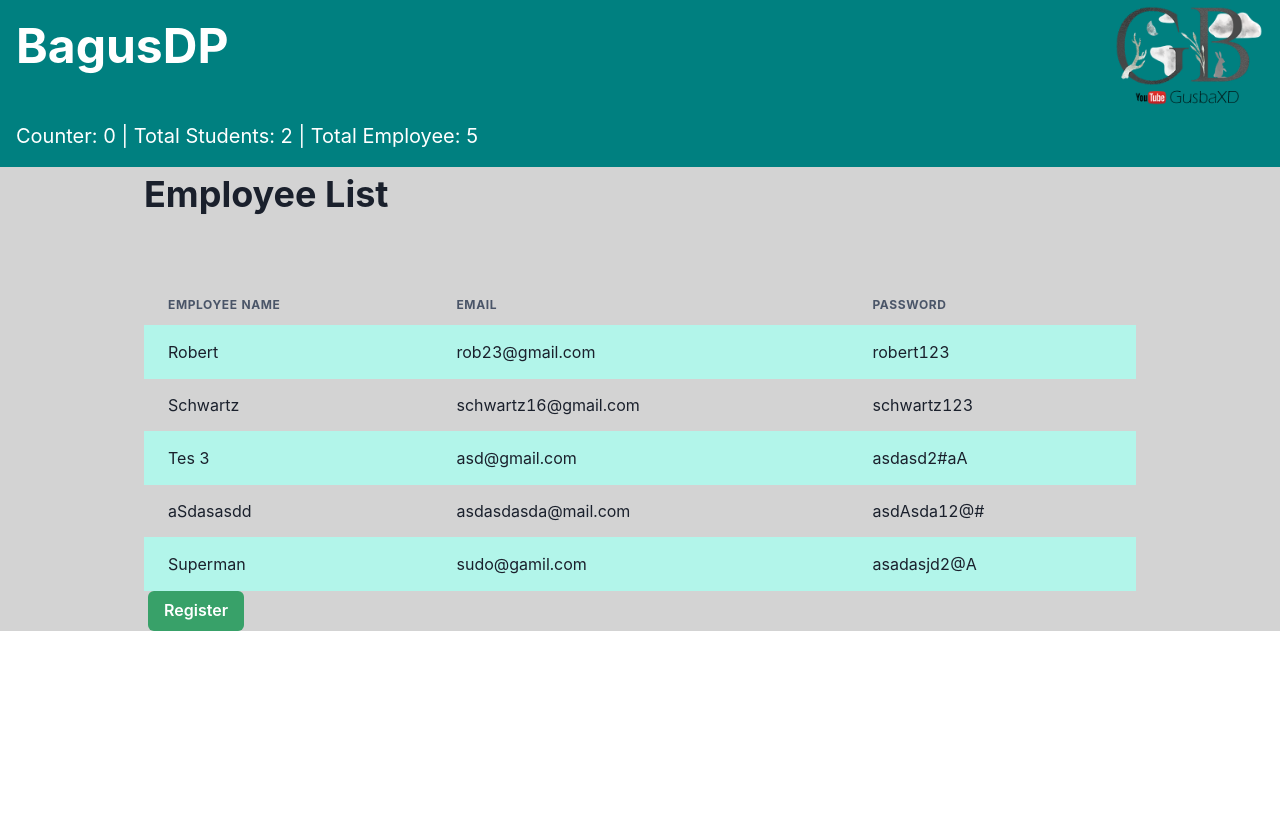
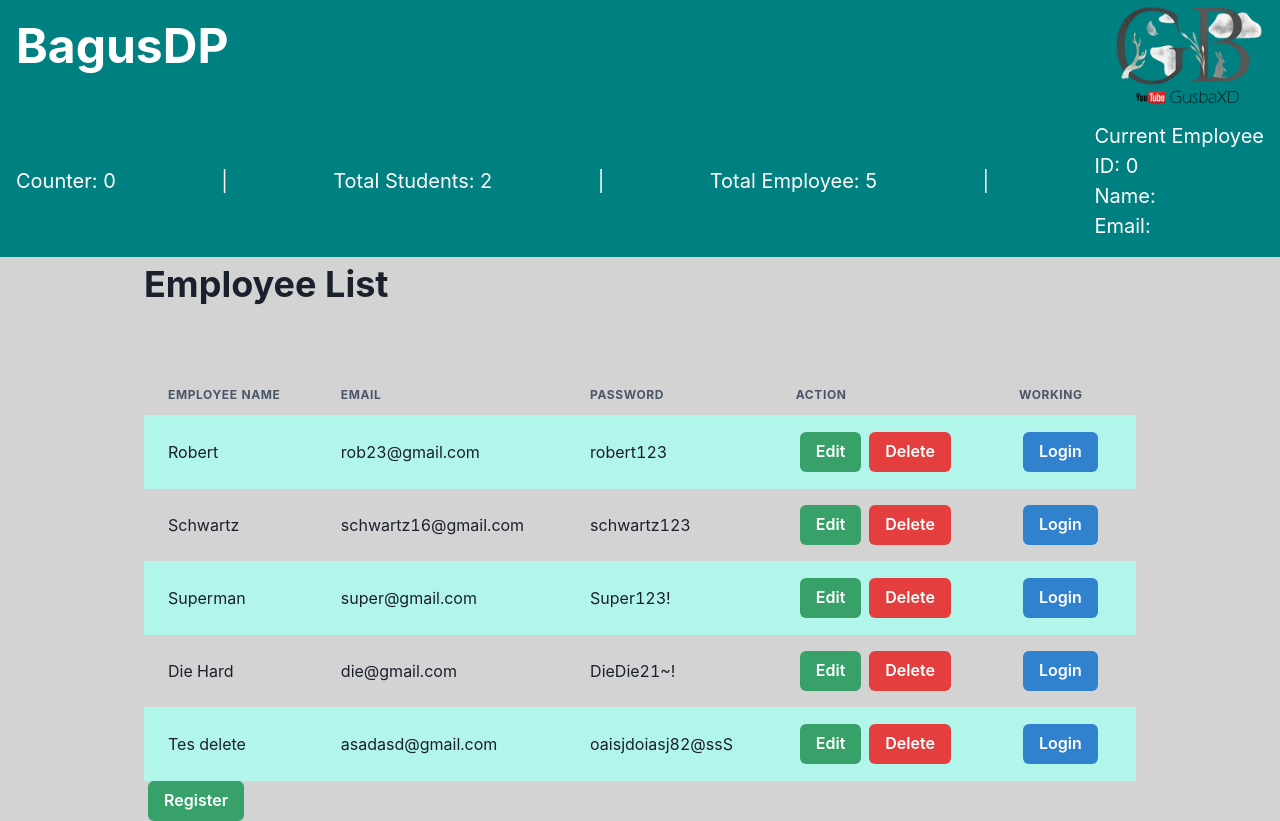
Before and after one commit to BagusDP2011/Exercise, a React (Create React App) app: page /exerciseemployee in a window 1280 px wide. Shown: the part 260-1081 px from the top of the page. Before the commit the page ends 891 px from the top, so only its background shows below. Built offline with nearby package versions, Linux system fonts and the light colour scheme; data requests are answered from the project's data file.

Commit message:
20220902 - Employee exercise done

```diff
--- a/db/db.json
+++ b/db/db.json
@@ -19,7 +19,7 @@
       "stock": 10
     }
   ],
-  "employee": [
+  "employees": [
     {
       "id": 1,
       "employee_name": "Robert",
@@ -33,22 +33,22 @@
       "password": "schwartz123"
     },
     {
-      "employee_name": "Tes 3",
-      "email": "asd@gmail.com",
-      "password": "asdasd2#aA",
-      "id": 3
-    },
-    {
-      "employee_name": "aSdasasdd",
-      "email": "asdasdasda@mail.com",
-      "password": "asdAsda12@#",
+      "employee_name": "Superman",
+      "email": "super@gmail.com",
+      "password": "Super123!",
       "id": 4
     },
     {
-      "employee_name": "Superman",
-      "email": "sudo@gamil.com",
-      "password": "asadasjd2@A",
+      "employee_name": "Die Hard",
+      "email": "die@gmail.com",
+      "password": "DieDie21~!",
       "id": 5
+    },
+    {
+      "employee_name": "Tes delete",
+      "email": "asadasd@gmail.com",
+      "password": "oaisjdoiasj82@ssS",
+      "id": 6
     }
   ]
 }
--- a/src/App.jsx
+++ b/src/App.jsx
@@ -22,6 +22,7 @@ import logo from './assets/GBBlack.png'
 import { fillEmployeeList } from "../src/features/employee/employeeSlice"
 import { useEffect } from "react";
 import { jsonServerDataAPI } from "../src/api/index"
+import ExerciseEmployeeEdit from "./pages/ExerciseEmployeeEdit";
 
 
 
@@ -34,7 +35,7 @@ function App() {
 
   const fetchEmployees = async () => {
     try {
-        const response = await jsonServerDataAPI.get("/employee")
+        const response = await jsonServerDataAPI.get("/employees")
         dispatch(fillEmployeeList(response.data))
         console.log(response.data)
     } catch (err){
@@ -153,9 +154,32 @@ function App() {
               </HStack>
 
             <GridItem>
+            <HStack justifyContent={"space-between"}>
             <Text fontSize="xl" color="white">
-            Counter: {counterSelector.value} | Total Students: {studentSelector.data.length} | Total Employee: {employeeSelector.data.length}
+            Counter: {counterSelector.value}
             </Text>
+            <Text fontSize="xl" color="white">
+            |
+            </Text>
+            <Text fontSize="xl" color="white">
+            Total Students: {studentSelector.data.length}
+            </Text>
+            <Text fontSize="xl" color="white">
+            |
+            </Text >
+            <Text fontSize="xl" color="white">
+            Total Employee: {employeeSelector.data.length}
+            </Text>
+            <Text fontSize="xl" color="white">
+            |
+            </Text >
+            <Text fontSize="xl" color="white">
+              Current Employee <br />
+              ID: {employeeSelector.takeEmployee.id} <br />
+              Name: {employeeSelector.takeEmployee.employee_name} <br />
+              Email: {employeeSelector.takeEmployee.email}
+            </Text>
+            </HStack>
             </GridItem>
 
           </Grid>
@@ -178,6 +202,8 @@ function App() {
         <Route path="/productlist/:id" element={<ProductEdit />} />
         <Route path="/exerciseemployee" element={<ExerciseEmployee />} />
         <Route path="/exerciseemployeeregist" element={<ExerciseEmployeeRegist />} />
+        <Route path="/exerciseemployeeedit/:id" element={<ExerciseEmployeeEdit />} />
+
       </Routes>
     </Box>
   );
--- a/src/features/employee/employeeSlice.js
+++ b/src/features/employee/employeeSlice.js
@@ -3,11 +3,25 @@ import { createSlice } from "@reduxjs/toolkit";
 const initialState = {
   data: [
     {
-        employee_name: "",
-        email: "",
-        password: "",
-    }
+      employee_name: "",
+      email: "",
+      password: "",
+    },
   ],
+  currentEmployee: {
+    employee_name: "",
+    email: "",
+    password: "",
+    id: 0,
+  },
+  editEmployee: {},
+
+  takeEmployee: {
+    employee_name: "",
+    email: "",
+    password: "",
+    id: 0,
+  },
 };
 
 export const employeeSlice = createSlice({
@@ -15,13 +29,23 @@ export const employeeSlice = createSlice({
   initialState: initialState,
   reducers: {
     fillEmployeeList: (state, action) => {
-      state.data = action.payload
-
-    }
+      state.data = action.payload;
+    },
+    editEmployee: (state, action) => {
+      state.editEmployee = action.payload;
+    },
+    takeEmployee: (state, action) => {
+      state.takeEmployee = {
+        employee_name: action.payload,
+        email: action.payload.email,
+        password: action.payload.password,
+        id: action.payload.id,
+      }
+    },
   },
 });
 
+export const { fillEmployeeList, editEmployee, takeEmployee } =
+  employeeSlice.actions;
 
-export const { fillEmployeeList } = employeeSlice.actions
-
-export default employeeSlice.reducer
+export default employeeSlice.reducer;
--- a/src/pages/ExerciseEmployee.jsx
+++ b/src/pages/ExerciseEmployee.jsx
@@ -1,33 +1,112 @@
-import { Box, Button, Table, Text, Thead, Tbody, Th, Td, Tr, Container, Toast, useToast, Grid, GridItem, FormControl, Input, FormLabel, FormErrorMessage,  } from "@chakra-ui/react"
-import { useState, useEffect  } from "react"
-import { useDispatch, useSelector } from "react-redux"
-import { jsonServerDataAPI } from "../api"
-import { useFormik } from "formik"
-import * as Yup from 'yup'
-import { Link } from "react-router-dom"
-import ExerciseEmployeeRegist from "./ExerciseEmployeeRegist"
-
+import {
+  Box,
+  Button,
+  Table,
+  Text,
+  Thead,
+  Tbody,
+  Th,
+  Td,
+  Tr,
+  Container,
+  Toast,
+  useToast,
+  Grid,
+  GridItem,
+  FormControl,
+  Input,
+  FormLabel,
+  FormErrorMessage,
+} from "@chakra-ui/react";
+import { useState, useEffect } from "react";
+import { useSelector } from "react-redux";
+import { useParams } from "react-router-dom";
+import { jsonServerDataAPI } from "../api";
+import { useFormik } from "formik";
+import * as Yup from "yup";
+import { Link } from "react-router-dom";
+import ExerciseEmployeeRegist from "./ExerciseEmployeeRegist";
+import { takeEmployee } from "../features/employee/employeeSlice";
+import fetchEmployees from "../App";
+import { useDispatch } from "react-redux";
+import { fillEmployeeList } from "../features/employee/employeeSlice";
 
 const ExerciseEmployee = () => {
-    // const [Employee, setEmployee] = useState([])
-    const EmployeeSelector = useSelector((state) => state.employee)
-    const dispatch = useDispatch()
+  const employeeSelector = useSelector((state) => state.employee);
+  const Toast = useToast();
+  const params = useParams();
+  const dispatch = useDispatch();
 
-    const Toast = useToast()
+  const fetchEmployees = async () => {
+    try {
+      const response = await jsonServerDataAPI.get("/employees");
+      dispatch(fillEmployeeList(response.data));
+      console.log(response.data);
+    } catch (err) {
+      console.log(err);
+      Toast({
+        title: "Network error",
+        status: "error",
+      });
+    }
+  };
 
+  const deleteBtnHandler = async (id) => {
+    try {
+      await jsonServerDataAPI.delete(`/employees/${id}`);
+      fetchEmployees();
+      Toast({ title: "Product Deleted", status: "info" });
+    } catch (err) {
+      console.log(err);
+    }
+  };
 
-    const renderEmployee = () =>{
-        return EmployeeSelector.data.map((val) => {
+  const loginBtnHandler = async (data) => {
+    try {
+      dispatch(takeEmployee(data));
+      fetchEmployees();
+      Toast({ title: "Login successfully", status: "info" });
+    } catch (err) {
+      console.log(err);
+      alert("err");
+    }
+  };
+
+  const renderEmployee = () => {
+    return employeeSelector.data.map((val) => {
       return (
         <Tr key={val.id}>
           <Td>{val.employee_name}</Td>
           <Td>{val.email}</Td>
           <Td>{val.password}</Td>
-
+          <Td>
+            <Link to={`/ExerciseEmployeeEdit/${val.id}`}>
+              <Button mx="1" colorScheme="green">
+                Edit
+              </Button>
+            </Link>
+            <Button
+              mx="1"
+              colorScheme="red"
+              onClick={() => deleteBtnHandler(val.id)}
+            >
+              Delete
+            </Button>
+          </Td>
+          <Td>
+            <Button
+              mx="1"
+              isDisabled={val.id === employeeSelector.takeEmployee.id}
+              colorScheme="blue"
+              onClick={() => loginBtnHandler(val)}
+            >
+              Login
+            </Button>
+          </Td>
         </Tr>
-            )
-        })
-    }
+      );
+    });
+  };
 
   const formik = useFormik({
     initialValues: {
@@ -37,32 +116,33 @@ const ExerciseEmployee = () => {
     },
     onSubmit: async (values) => {
       try {
-                const { employee_name, email, password } = values
+        const { employee_name, email, password } = values;
         let newemployee = {
           employee_name,
           email,
-                    password
-                }
+          password,
+        };
 
-                await jsonServerDataAPI.post("/Employee", newemployee)
-                fetchEmployees()
-                Toast({ title: "Employee Added", status:"success"})
-
+        await jsonServerDataAPI.post("/Employees", newemployee);
+        fetchEmployees();
+        Toast({ title: "Employee Added", status: "success" });
       } catch (err) {
-                Toast({ title: "Failed", status:"error"})
-                console.log(err)
-
+        Toast({ title: "Failed", status: "error" });
+        console.log(err);
       }
     },
     validationSchema: Yup.object({
       employee_name: Yup.string().required("Nama Produk: Tidak boleh kosong"),
-            email: Yup.number().required("Harga Produk: Tidak boleh kosong").min(1000, "Minimum 1k").max(100000, "Max 100k"),
-            password: Yup.number().required("password Produk: Tidak boleh kosong").min(1)
+      email: Yup.number()
+        .required("Harga Produk: Tidak boleh kosong")
+        .min(1000, "Minimum 1k")
+        .max(100000, "Max 100k"),
+      password: Yup.number()
+        .required("password Produk: Tidak boleh kosong")
+        .min(1),
     }),
     validateOnChange: false,
-
-    })
-
+  });
 
   return (
     <Container maxW="container.lg">
@@ -70,23 +150,25 @@ const ExerciseEmployee = () => {
         Employee List
       </Text>
 
-
-            <Table variant='striped' colorScheme='teal'>
+      <Table variant="striped" colorScheme="teal">
         <Thead>
           <Tr>
             <Th>Employee Name</Th>
             <Th>Email</Th>
             <Th>Password</Th>
+            <Th>Action</Th>
+            <Th>Working</Th>
           </Tr>
         </Thead>
-                <Tbody>
-                    {renderEmployee()}
-                </Tbody>
+        <Tbody>{renderEmployee()}</Tbody>
       </Table>
-            <Link to={`/ExerciseEmployeeRegist/`}><Button mx="1" colorScheme="green">Register</Button></Link>
+      <Link to={`/ExerciseEmployeeRegist/`}>
+        <Button mx="1" colorScheme="green">
+          Register
+        </Button>
+      </Link>
+    </Container>
+  );
+};
 
-        </Container>
-    )
-}
-
-export default ExerciseEmployee
+export default ExerciseEmployee;
--- /dev/null
+++ b/src/pages/ExerciseEmployeeEdit.jsx
@@ -0,0 +1,107 @@
+import {
+  Box,
+  Text,
+  Container,
+  Grid,
+  GridItem,
+  FormControl,
+  FormLabel,
+  Input,
+  Button,
+  Toast,
+  useToast,
+} from "@chakra-ui/react";
+import { useParams } from "react-router-dom";
+import { useEffect, useState } from "react";
+import { jsonServerDataAPI } from "../api";
+import { Link } from "react-router-dom";
+import { useFormik } from "formik";
+import * as Yup from "yup";
+import {
+  editEmployee,
+  fillEmployeeList,
+} from "../features/employee/employeeSlice";
+import { useDispatch, useSelector } from "react-redux";
+
+const ExerciseEmployeeEdit = () => {
+  // const [product, setProduct] = useState ({})
+  const employeeSelector = useSelector((state) => state.employee);
+
+  const dispatch = useDispatch();
+//   const formik = useFormik();
+  const params = useParams();
+  const Toast = useToast();
+
+  const formChangeHandler = ({ target }) => {
+    const { name, value } = target;
+    formik.setFieldValue(name, value);
+  };
+
+  useEffect(() => {
+    fetchProduct();
+  }, []);
+
+  const formik = useFormik({
+    initialValues: {
+        employee_name: "",
+        email: 0,
+        password: 0,
+    }})
+
+  const fetchProduct = async () => {
+    try {
+      const response = await jsonServerDataAPI.get(`/employees/${params.id}`);
+      dispatch(editEmployee(response.data));
+      formik.setFieldValue("employee_name", response.data.employee_name);
+      formik.setFieldValue("email", response.data.email);
+      formik.setFieldValue("password", response.data.password);
+    } catch (err) {
+      console.log(err);
+    }
+  };
+
+  return (
+    <Box>
+      <Text>Product Edit</Text>
+      <Text>{employeeSelector.editEmployee.employee_name}</Text>
+      {/* <Text>{response.data.email}</Text>
+        <Text>{response.data.password}</Text> */}
+      {/* <Container maxW="container.lg">
+            <Text fontWeight="bold" fontSize="4xl" marginBottom="16">
+                Product List
+            </Text>
+
+            <Grid templateColumns="repeat(3, 1fr)" columnGap={"4"}>
+                <GridItem>
+                    <FormControl>
+                        <FormLabel>Product Name</FormLabel>
+                        <Input type="text" name="product_name"
+                        onChange={(formChangeHandler)}
+                         defaultValue={product.product_name}></Input>
+                    </FormControl>
+                </GridItem>
+                <GridItem>
+                    <FormControl>
+                        <FormLabel>Product Price</FormLabel>
+                        <Input type="number" name="price"
+                        onChange={(formChangeHandler)}
+                         defaultValue={product.price}></Input>
+                    </FormControl>
+                </GridItem>
+                <GridItem>
+                    <FormControl>
+                        <FormLabel>Product Stock</FormLabel>
+                        <Input type="number" name="stock"
+                        onChange={(formChangeHandler)}
+                         defaultValue={product.stock}></Input>
+                    </FormControl>
+                </GridItem>
+            </Grid>
+            <Link to={`/productlist/`}><Button mx="1" colorScheme="green" onClick={formik.handleSubmit}>Edit Product</Button></Link>
+`            <Link to={`/productlist/`}><Button mx="1" colorScheme="green">Back</Button></Link> */}
+      `{/* </Container> */}
+    </Box>
+  );
+};
+
+export default ExerciseEmployeeEdit;
--- a/src/pages/ExerciseEmployeeRegist.jsx
+++ b/src/pages/ExerciseEmployeeRegist.jsx
@@ -18,7 +18,7 @@ const ExerciseEmployeeRegist = () => {
 
     const fetchEmployees = async () => {
         try {
-            const response = await jsonServerDataAPI.get("/employee")
+            const response = await jsonServerDataAPI.get("/employees")
             dispatch(fillEmployeeList(response.data))
             console.log(response.data)
         } catch (err){
@@ -48,12 +48,12 @@ const ExerciseEmployeeRegist = () => {
                     password
                 }
 
-                await jsonServerDataAPI.post("/Employee", newemployee)
+                await jsonServerDataAPI.post("/employees", newemployee)
                 fetchEmployees()
+                Toast({ title: "Employee Added", status:"success"})
                 formik.setFieldValue("employee_name","")
                 formik.setFieldValue("email","")
                 formik.setFieldValue("password","")
-                Toast({ title: "Employee Added", status:"success"})
 
             } catch (err) {
                 Toast({ title: "Failed", status:"error"})
@@ -69,7 +69,7 @@ const ExerciseEmployeeRegist = () => {
                 "Must Contain 8 Characters, One Uppercase, One Lowercase, One Number and One Special Case Character"
                 )
             }),
-        validateOnChange: true,
+        validateOnChange: false,
 
     })
 
```
Lines whose indentation alone changed are shown as unchanged.
